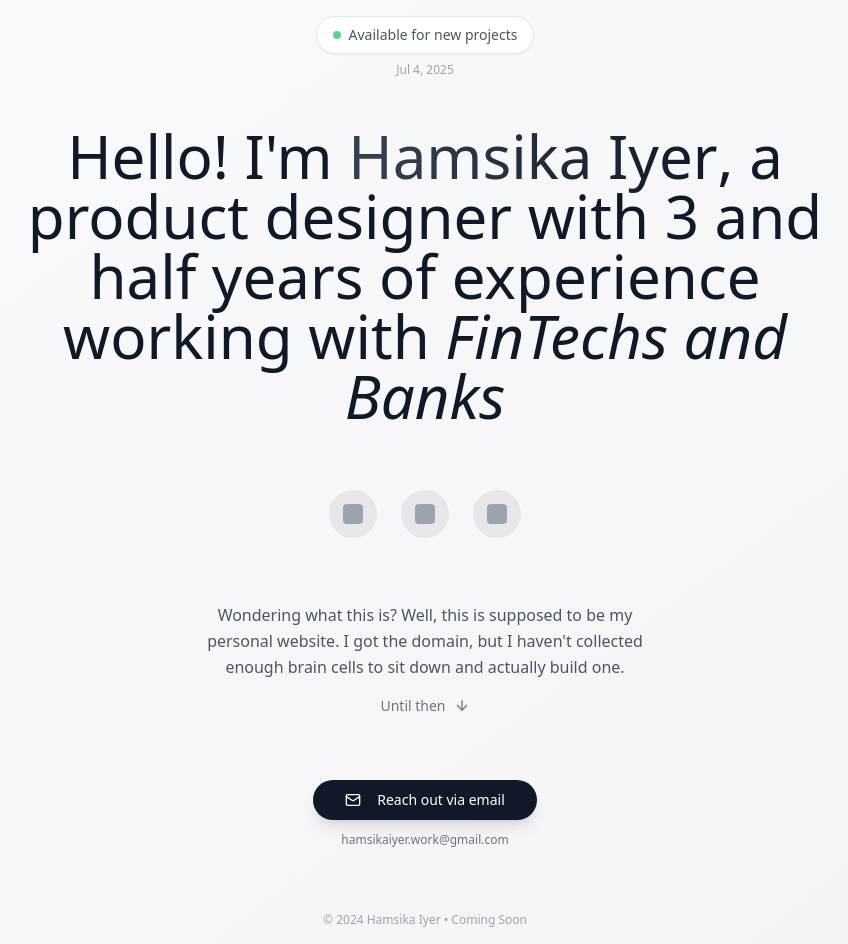
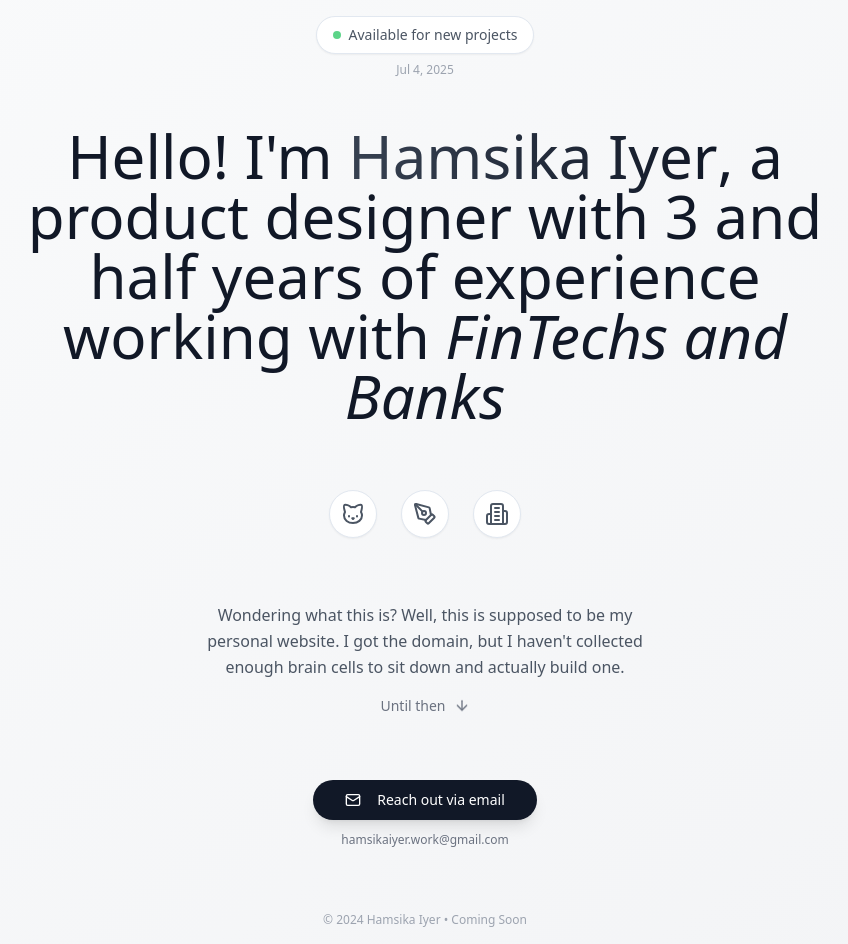
Before and after one commit to hamsika-iyer/hamsikas-website-waitlist-vibes, a React (Vite) app: page / in a window 1280 px wide. Shown: the whole page, without its empty margins (215-1063 px from the left). Built offline with nearby package versions, Linux system fonts and the light colour scheme.

Commit message:
Add icons to the coming soon page
Add cat, drawing, and architecture icons to the social icons placeholder.

```diff
--- a/src/pages/Index.tsx
+++ b/src/pages/Index.tsx
@@ -1,5 +1,4 @@
-
-import { Mail, ArrowDown } from "lucide-react";
+import { Mail, ArrowDown, Cat, PenTool, Building2 } from "lucide-react";
 import { Button } from "@/components/ui/button";
 
 const Index = () => {
@@ -38,16 +37,16 @@ const Index = () => {
             </h1>
           </div>
 
-          {/* Social Icons Placeholder */}
+          {/* Social Icons */}
           <div className="flex justify-center gap-6 py-8">
-            <div className="w-12 h-12 bg-gray-200 rounded-full flex items-center justify-center hover:bg-gray-300 transition-colors cursor-pointer">
-              <div className="w-5 h-5 bg-gray-400 rounded"></div>
+            <div className="w-12 h-12 bg-white rounded-full flex items-center justify-center hover:bg-gray-50 transition-colors cursor-pointer shadow-sm border">
+              <Cat className="w-6 h-6 text-gray-600" />
             </div>
-            <div className="w-12 h-12 bg-gray-200 rounded-full flex items-center justify-center hover:bg-gray-300 transition-colors cursor-pointer">
-              <div className="w-5 h-5 bg-gray-400 rounded"></div>
+            <div className="w-12 h-12 bg-white rounded-full flex items-center justify-center hover:bg-gray-50 transition-colors cursor-pointer shadow-sm border">
+              <PenTool className="w-6 h-6 text-gray-600" />
             </div>
-            <div className="w-12 h-12 bg-gray-200 rounded-full flex items-center justify-center hover:bg-gray-300 transition-colors cursor-pointer">
-              <div className="w-5 h-5 bg-gray-400 rounded"></div>
+            <div className="w-12 h-12 bg-white rounded-full flex items-center justify-center hover:bg-gray-50 transition-colors cursor-pointer shadow-sm border">
+              <Building2 className="w-6 h-6 text-gray-600" />
             </div>
           </div>
 
```
